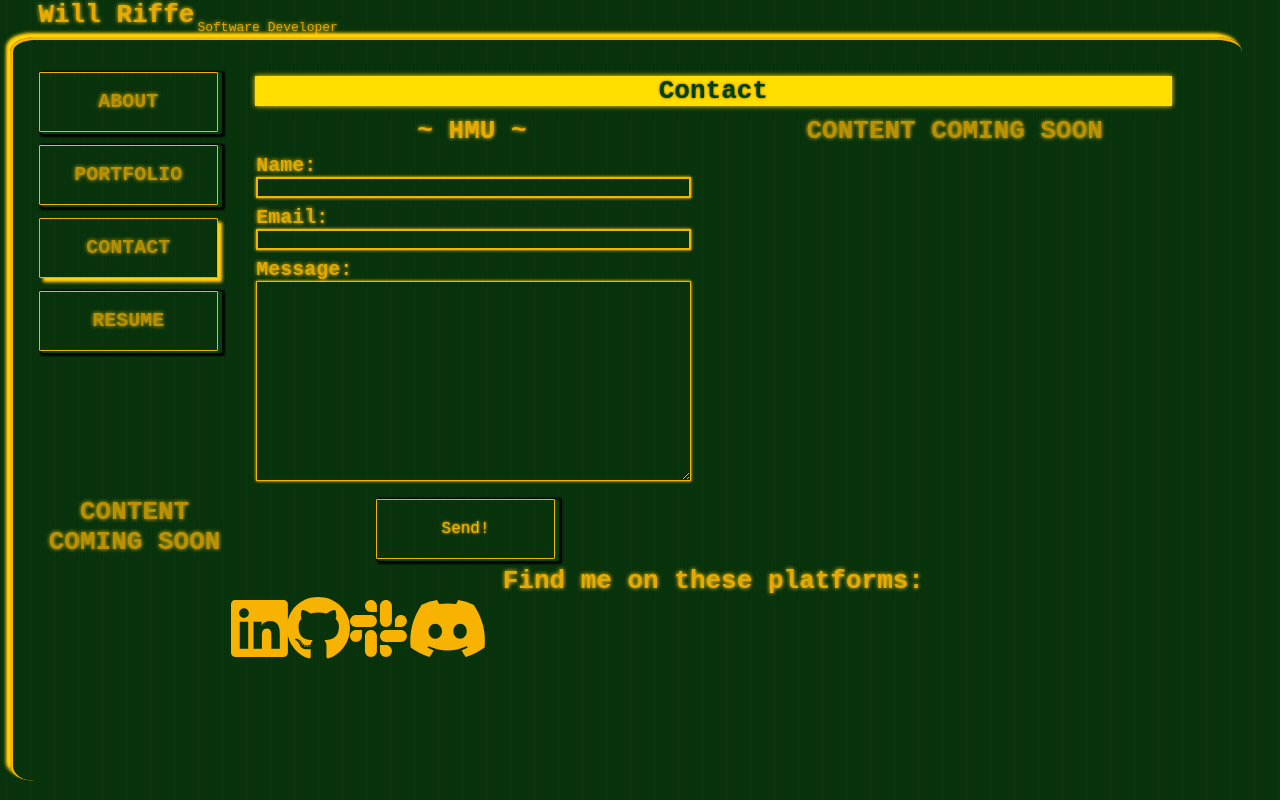
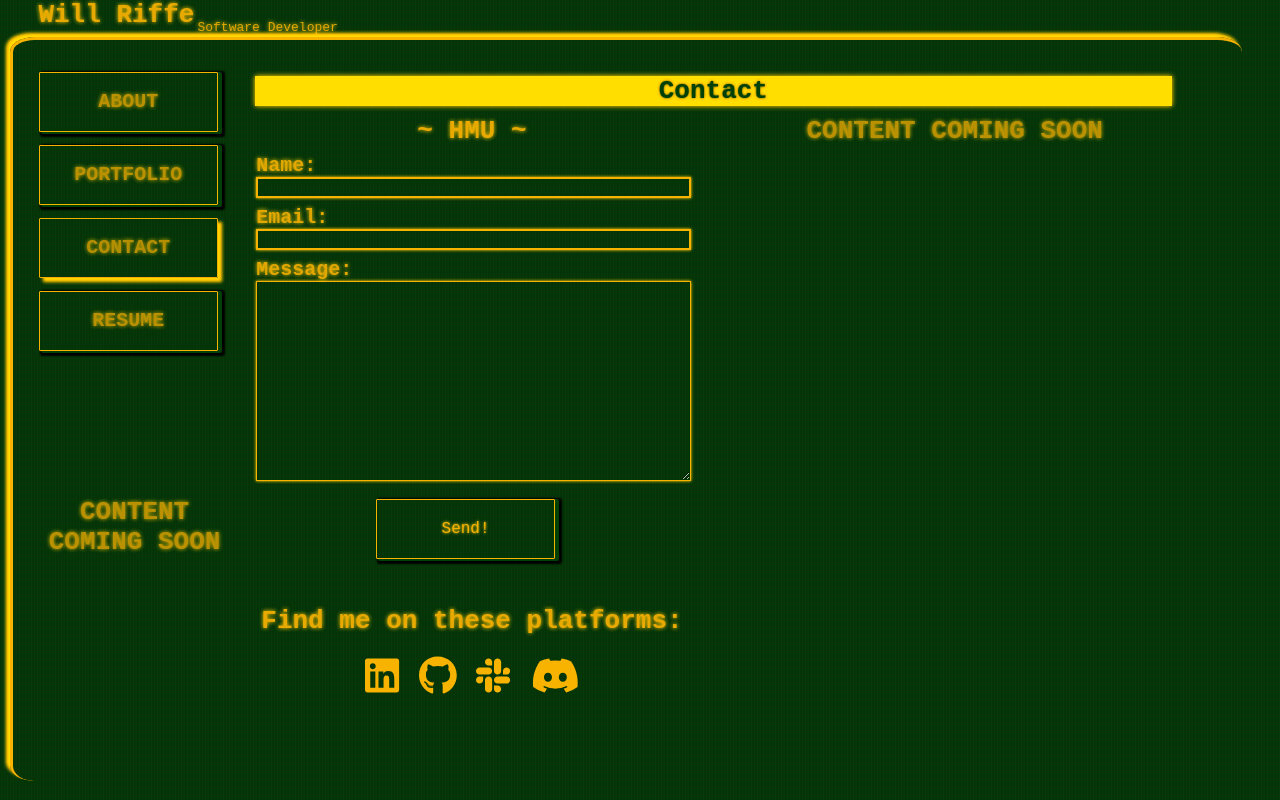
Before and after one commit to Will-Riffe/will-riffe-portfolio, a React (Create React App) app: page /contact in a window 1280 px wide. Built offline with nearby package versions, Linux system fonts and the light colour scheme.

Commit message:
touched up title, contact page

```diff
--- a/public/index.html
+++ b/public/index.html
@@ -24,7 +24,7 @@
       work correctly both with client-side routing and a non-root public URL.
       Learn how to configure a non-root public URL by running `npm run build`.
     -->
-    <title>React App</title>
+    <title>Will Riffe</title>
   </head>
   <body>
     <noscript>You need to enable JavaScript to run this app.</noscript>
--- a/src/components/Contact/contact.css
+++ b/src/components/Contact/contact.css
@@ -1,10 +1,18 @@
 div.center {
-  display:flex;
+  display: flex;
   justify-content: center;
+  width:100%;
 }
 
 footer {
-    width:100%;
+  width: 100%;
+  margin: 40px 0 0 0;
+}
+
+.social-icons {
+  color: #d59901;
+  height: 5em;
+  margin: 20px 10px 0 10px;
 }
 
 .entry-div {
@@ -22,8 +30,8 @@ footer {
 }
 
 .alternate-order {
-    display:flex;
-    flex-direction:row;
+  display: flex;
+  flex-direction: row;
 }
 
 .input-box {
@@ -35,7 +43,20 @@ footer {
   width: 100%;
   height: 15vh;
 }
+
+
 @media screen and (min-width: 1024px) {
+  footer {
+    width: 50%;
+    margin: 40px 0 0 0;
+    flex-direction:column;
+  }
+
+  .social-icons {
+    height: 3em;
+    margin: 20px 10px 0 10px;
+  }
+
   section.contact-form {
     width: 100%;
   }
--- a/src/components/Contact/socialFooter.js
+++ b/src/components/Contact/socialFooter.js
@@ -3,30 +3,42 @@ import {
   faLinkedin,
   faGithub,
   faSlack,
-  faDiscord
+  faDiscord,
 } from "@fortawesome/free-brands-svg-icons";
 
 function SocialFooter() {
   return (
-    <footer>
+    <footer className="show-border">
       <h1>Find me on these platforms:</h1>
-      <div>
-        <FontAwesomeIcon
-          icon={faLinkedin}
-          style={{ color: "#d59901", height: "5em" }}
-        />
-        <FontAwesomeIcon
-          icon={faGithub}
-          style={{ color: "#d59901", height: "5em" }}
-        />
-        <FontAwesomeIcon
-          icon={faSlack}
-          style={{ color: "#d59901", height: "5em" }}
-        />
-        <FontAwesomeIcon
-          icon={faDiscord}
-          style={{ color: "#d59901", height: "5em"  }}
-        />
+      <div className="center">
+        <a
+          href="https://www.linkedin.com/in/w-r"
+          target="_blank"
+          rel="noopener noreferrer"
+        >
+          <FontAwesomeIcon icon={faLinkedin} className="social-icons" />
+        </a>
+        <a
+          href="https://github.com/Will-Riffe"
+          target="_blank"
+          rel="noopener noreferrer"
+        >
+          <FontAwesomeIcon icon={faGithub} className="social-icons" />
+        </a>
+        <a
+          href="https://contactmeworld.slack.com/team/U05S2NVQ8BC"
+          target="_blank"
+          rel="noopener noreferrer"
+        >
+          <FontAwesomeIcon icon={faSlack} className="social-icons" />
+        </a>
+        <a
+          href="https://www.discordapp.com/users/444634944598441987"
+          target="_blank"
+          rel="noopener noreferrer"
+        >
+          <FontAwesomeIcon icon={faDiscord} className="social-icons" />
+        </a>
       </div>
     </footer>
   );
--- a/src/styles/styles.css
+++ b/src/styles/styles.css
@@ -58,7 +58,7 @@ nav button.article-tab-active {
   width: 45vw;
   align-self: center;
   justify-content:end;
-  height: auto;
+  height: 100%;
   box-shadow: 0 0 2px 0.5px var(--glow);
 }
 
```
Also changed, not shown: src/assets/OLD/Will Riffe.jpeg.
